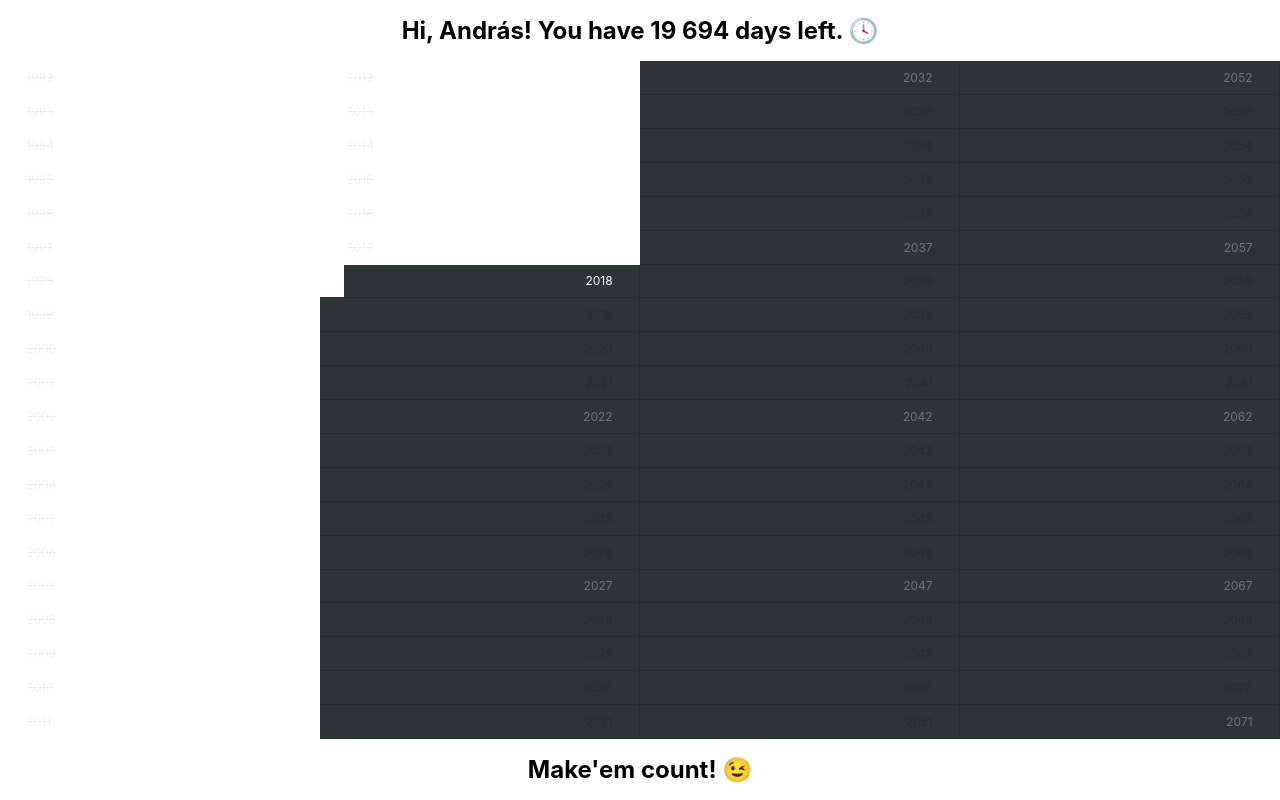
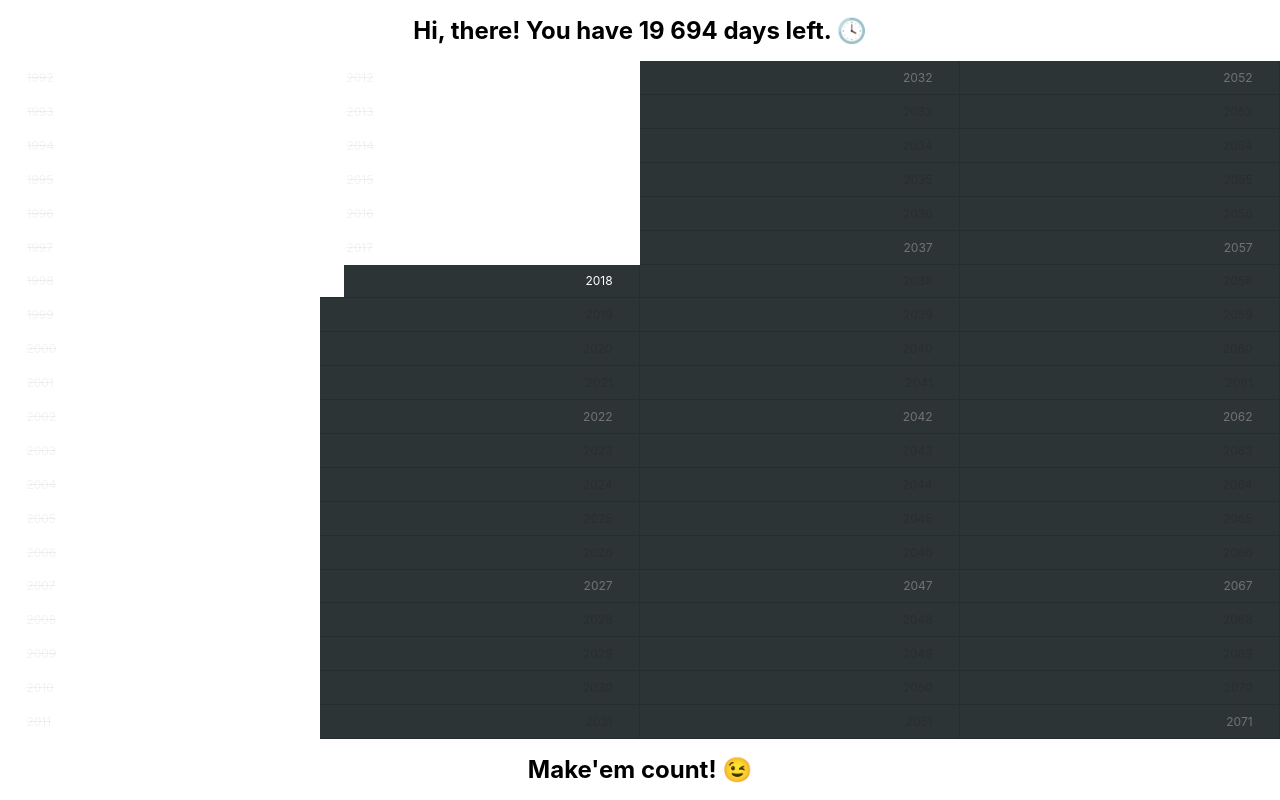
Before and after one commit to andrascodes/lifecalendar, a React (Create React App) app: page / in a window 1280 px wide. Built offline with nearby package versions, Linux system fonts and the light colour scheme.

Commit message:
Add handling of abnormal birth dates

```diff
--- a/src/App.js
+++ b/src/App.js
@@ -9,6 +9,7 @@ class App extends Component {
     super()
 
     this.state = {
+      name: 'there',
       birthDate: new Date('1992-10-25').valueOf()
     }
   }
@@ -21,16 +22,19 @@ class App extends Component {
   }
 
   render() {
+    const numberOfDays = this.getNumberOfDaysLeft(this.state.birthDate)
     return (
       <div className="App">
         <Header
-          name={'András'}
-          numberOfDays={this.getNumberOfDaysLeft(this.state.birthDate)}
+          name={this.state.name}
+          numberOfDays={numberOfDays}
         />
         <Calendar
           birthDate={this.state.birthDate}
         />
-        <Footer />
+        <Footer
+          numberOfDays={numberOfDays}
+        />
       </div>
     );
   }
--- a/src/components/Calendar/Section/Year/index.js
+++ b/src/components/Calendar/Section/Year/index.js
@@ -4,7 +4,7 @@ import './Year.css'
 
 const Year = ({ year, birthDate, isBirthYear, spent, current, left, showTitle }) => {
 
-  if(isBirthYear === true) {
+  if(isBirthYear === true && current !== true) {
 
     const birthYear = new Date(birthDate).getFullYear()
     const firstDayOfYear = new Date(`${birthYear}-01-01T00:00:00.000Z`).valueOf()
--- a/src/components/Footer/index.js
+++ b/src/components/Footer/index.js
@@ -2,12 +2,22 @@ import React from 'react';
 
 import './Footer.css'
 
-const Footer = () => {
-  return (
-    <div className="Footer">
-      <h1>Make'em count! 😉</h1>
-    </div>
-  );
-};
+const Footer = ({ numberOfDays }) => {
+
+  if(numberOfDays <= 0) {
+    return (
+      <div className="Footer">
+        <h1>What a great life! 😲</h1>
+      </div>
+    )
+  }
+  else {
+    return (
+      <div className="Footer">
+        <h1>Make'em count! 😉</h1>
+      </div>
+    )
+  }
+}
 
 export default Footer;
--- a/src/components/Header/index.js
+++ b/src/components/Header/index.js
@@ -41,20 +41,27 @@ const Header = ({ name, numberOfDays }) => {
     else if(days >= 280) {
       return `🕛`;
     }
+    else {
+      return `🕛`;
+    }
   }
 
-  const formatNumberOfDays = numberOfDays => {
-    const thousands = Math.floor(numberOfDays / 1000)
-    const remainder = numberOfDays % 1000
-    return `${thousands} ${remainder}`
+  const getTimeleftMessage = numberOfDays => {
+    if(numberOfDays <= 0) {
+      return 'This is your past.'
+    }
+    else {
+      const thousands = Math.floor((numberOfDays / 1000))
+      const remainder = numberOfDays % 1000
+      return `You have ${thousands} ${remainder} days left.`
+    }
   }
 
   return (
     <div className="Header">
       <h1>
-        {`Hi, ${name}!
-          You have ${formatNumberOfDays(numberOfDays)} days left.
-          ${emojiMap(numberOfDays)}`
+        {
+          `Hi, ${name}! ${getTimeleftMessage(numberOfDays)} ${emojiMap(numberOfDays)}`
         }
       </h1>
     </div>
```
